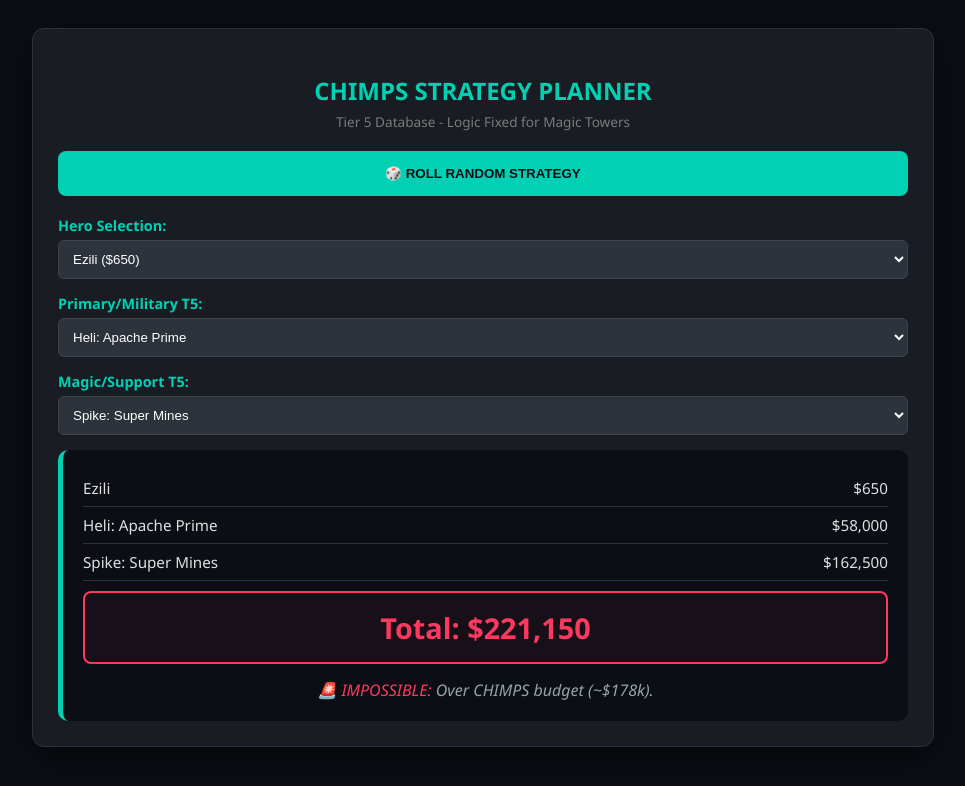
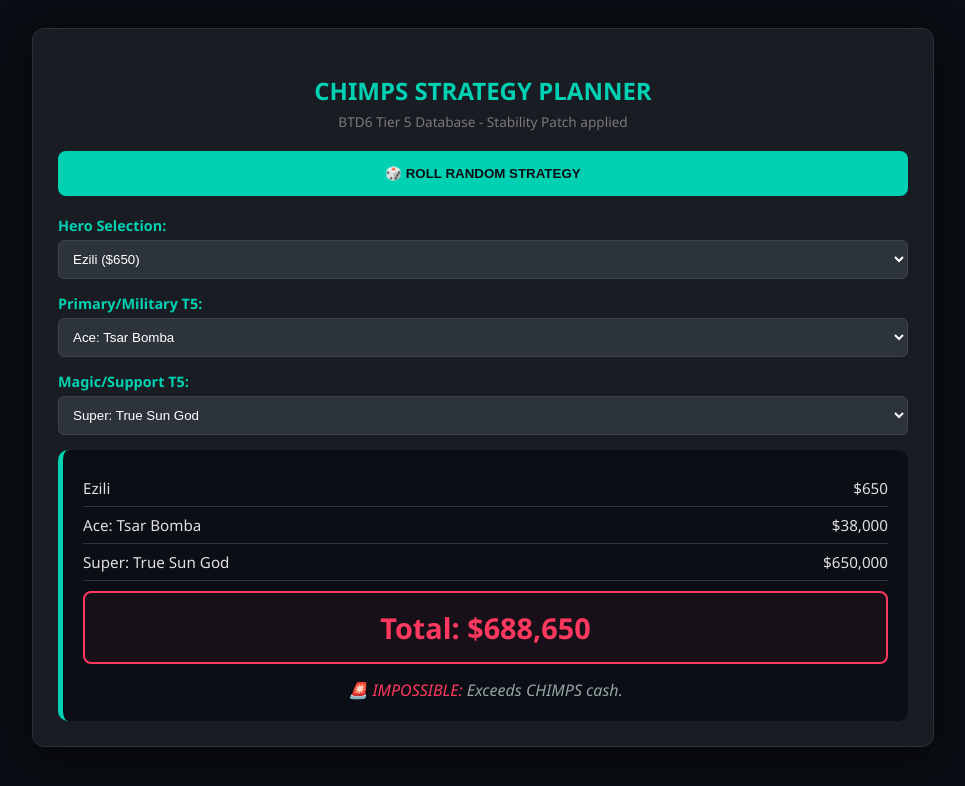
Before and after one commit to brettfilko19-sketch/BTD6Randomizer_v2, a plain HTML site: page index.html in a window 1280 px wide. Both pictures are taken after a click on the button "🎲 ROLL RANDOM STRATEGY". Shown: the whole page, without its empty margins (157-1122 px from the left). Drawn offline with Linux system fonts and the light colour scheme.

Commit message:
Update index.html

```diff
--- a/index.html
+++ b/index.html
@@ -27,7 +27,7 @@
 
 <div class="container">
     <h2>CHIMPS Strategy Planner</h2>
-    <div class="subtitle">Tier 5 Database - Logic Fixed for Magic Towers</div>
+    <div class="subtitle">BTD6 Tier 5 Database - Stability Patch applied</div>
 
     <button class="btn-random" onclick="rollRandom()">🎲 ROLL RANDOM STRATEGY</button>
 
@@ -54,100 +54,91 @@
 </div>
 
 <script>
-const heroes = [
+// Data organized into a single object for easier lookup
+const DATA = {
+    heroes: [
         { name: "Quincy", price: 585 }, { name: "Gwen", price: 970 }, { name: "Obyn", price: 700 },
-    { name: "Churchill", price: 2160 },
-    { name: "Ezili", price: 650 }, { name: "Pat Fusty", price: 865 }, { name: "Adora", price: 1080 },
-    { name: "Admiral Brickell", price: 970 }, { name: "Etienne", price: 920 }, { name: "Sauda", price: 650 },
-    { name: "Psi", price: 1080 }, { name: "Geraldo", price: 1325 }, { name: "Corvus", price: 1325 },
-    { name: "Silas", price: 1200 }, { name: "Rosalia", price: 1100 }
-];
-
-const primaryT5 = [
+        { name: "Churchill", price: 2160 }, { name: "Ezili", price: 650 }, { name: "Pat Fusty", price: 865 },
+        { name: "Adora", price: 1080 }, { name: "Admiral Brickell", price: 970 }, { name: "Etienne", price: 920 },
+        { name: "Sauda", price: 650 }, { name: "Psi", price: 1080 }, { name: "Geraldo", price: 1325 },
+        { name: "Corvus", price: 1325 }, { name: "Silas", price: 1200 }, { name: "Rosalia", price: 1100 }
+    ],
+    P: [ // Primary
         { name: "Dart: Ultra-Jugg", price: 18740 }, { name: "Dart: PMFC", price: 53700 }, { name: "Dart: XBM", price: 27375 },
         { name: "Boomer: Glaive Lord", price: 42100 }, { name: "Boomer: Perma Charge", price: 41250 }, { name: "Boomer: MOAB Dom", price: 63500 },
         { name: "Bomb: Bloon Crush", price: 61000 }, { name: "Bomb: MOAB Elim", price: 31500 }, { name: "Bomb: Bomb Blitz", price: 40500 },
         { name: "Tack: Inferno Ring", price: 55500 }, { name: "Tack: S-Maelstrom", price: 18500 }, { name: "Tack: Tack Zone", price: 25850 },
         { name: "Ice: Super Brittle", price: 38500 }, { name: "Ice: Absolute Zero", price: 26000 }, { name: "Ice: Icicle Impale", price: 38200 },
         { name: "Glue: Bloon Solver", price: 31000 }, { name: "Glue: Glue Storm", price: 19500 }, { name: "Glue: Super Glue", price: 35000 }
-];
-
-const militaryT5 = [
+    ],
+    M: [ // Military
         { name: "Sniper: Cripple MOAB", price: 45000 }, { name: "Sniper: Elite Sniper", price: 21500 }, { name: "Sniper: Elite Defender", price: 17500 },
         { name: "Sub: Energizer", price: 37000 }, { name: "Sub: Pre-Emptive", price: 43000 }, { name: "Sub: Sub Commander", price: 34000 },
         { name: "Ace: Sky Shredder", price: 46100 }, { name: "Ace: Tsar Bomba", price: 38000 }, { name: "Ace: Big Plane", price: 102000 },
         { name: "Heli: Apache Prime", price: 58000 }, { name: "Heli: Com. Commander", price: 38000 }, { name: "Heli: Special Poperations", price: 32000 },
         { name: "Dartling: Ray of Doom", price: 112000 }, { name: "Dartling: M.A.D", price: 72000 }, { name: "Dartling: B.E.Z", price: 62000 }
-];
-
-const magicT5 = [
+    ],
+    G: [ // Magic
         { name: "Wizard: Archmage", price: 42500 }, { name: "Wizard: WLP", price: 65000 }, { name: "Wizard: Prince Darkness", price: 31800 },
         { name: "Super: True Sun God", price: 650000 }, { name: "Super: Anti-Bloon", price: 103000 }, { name: "Super: Legend of Night", price: 255000 },
         { name: "Ninja: Grandmaster", price: 52000 }, { name: "Ninja: Grand Saboteur", price: 25000 }, { name: "Ninja: Master Bomber", price: 44000 },
         { name: "Alch: Permabrew", price: 72000 }, { name: "Alch: Total Transfo", price: 51000 }, { name: "Alch: BMA", price: 54000 },
         { name: "Druid: Superstorm", price: 75000 }, { name: "Druid: Spirit Forest", price: 48000 }, { name: "Druid: Avatar Wrath", price: 52000 },
         { name: "Mermonkey: Abyss Lord", price: 34500 }, { name: "Mermonkey: Popseidon", price: 48000 }, { name: "Mermonkey: Final Harmonic", price: 41200 }
-];
-
-const supportT5 = [
+    ],
+    S: [ // Support
         { name: "Spike: Super Mines", price: 162500 }, { name: "Spike: Carpet Spikes", price: 45000 }, { name: "Spike: Perma-Spike", price: 39500 },
         { name: "Village: Primary Expert", price: 32000 }, { name: "Village: Homeland", price: 55000 }, { name: "Village: Monkeyopolis", price: 15000 },
         { name: "Engi: Sent. Champion", price: 36000 }, { name: "Engi: Ultraboost", price: 115000 }, { name: "Engi: XXXL Trap", price: 62000 },
         { name: "Beast: Megalodon", price: 65000 }, { name: "Beast: Pouākai", price: 48000 }, { name: "Beast: Giganotosaurus", price: 82000 }
-];
+    ]
+};
 
 function populate() {
     const hSelect = document.getElementById('heroSelect');
     const t1Select = document.getElementById('tower1');
     const t2Select = document.getElementById('tower2');
 
-    heroes.forEach((h, i) => hSelect.add(new Option(`${h.name} ($${h.price})`, i)));
+    DATA.heroes.forEach((h, i) => hSelect.add(new Option(`${h.name} ($${h.price})`, i)));
 
-    // Tower 1: Primary (P) and Military (M)
-    const g1 = document.createElement('optgroup'); g1.label = "PRIMARY";
-    primaryT5.forEach((t, i) => g1.appendChild(new Option(t.name, "P" + i)));
-    t1Select.appendChild(g1);
+    const groups = [
+        { select: t1Select, label: "PRIMARY", key: "P" },
+        { select: t1Select, label: "MILITARY", key: "M" },
+        { select: t2Select, label: "MAGIC", key: "G" },
+        { select: t2Select, label: "SUPPORT", key: "S" }
+    ];
 
-    const g2 = document.createElement('optgroup'); g2.label = "MILITARY";
-    militaryT5.forEach((t, i) => g2.appendChild(new Option(t.name, "M" + i)));
-    t1Select.appendChild(g2);
-
-    // Tower 2: Magic (G) and Support (S)
-    // Note: Changed Magic prefix to "G" to avoid overlap with "M"
-    const g3 = document.createElement('optgroup'); g3.label = "MAGIC";
-    magicT5.forEach((t, i) => g3.appendChild(new Option(t.name, "G" + i)));
-    t2Select.appendChild(g3);
-
-    const g4 = document.createElement('optgroup'); g4.label = "SUPPORT";
-    supportT5.forEach((t, i) => g4.appendChild(new Option(t.name, "S" + i)));
-    t2Select.appendChild(g4);
+    groups.forEach(group => {
+        const g = document.createElement('optgroup');
+        g.label = group.label;
+        DATA[group.key].forEach((t, i) => {
+            g.appendChild(new Option(t.name, group.key + i));
+        });
+        group.select.appendChild(g);
+    });
 }
 
-function getTower(val) {
+function getTowerData(val) {
+    if (!val) return { name: "None", price: 0 };
     const prefix = val.charAt(0);
     const index = parseInt(val.substring(1));
-
-    if(prefix === "P") return primaryT5[index];
-    if(prefix === "M") return militaryT5[index];
-    if(prefix === "G") return magicT5[index]; // G = Magic
-    if(prefix === "S") return supportT5[index];
-
-    return {name: "Error", price: 0};
+    // Return tower from data object or a default error object
+    return (DATA[prefix] && DATA[prefix][index]) ? DATA[prefix][index] : { name: "Unknown", price: 0 };
 }
 
 function updateUI() {
-    const hSelect = document.getElementById('heroSelect');
-    const t1Select = document.getElementById('tower1');
-    const t2Select = document.getElementById('tower2');
+    const hIdx = document.getElementById('heroSelect').value;
+    const t1Val = document.getElementById('tower1').value;
+    const t2Val = document.getElementById('tower2').value;
 
-    const h = heroes[hSelect.value];
-    const t1 = getTower(t1Select.value);
-    const t2 = getTower(t2Select.value);
+    const hero = DATA.heroes[hIdx] || { name: "None", price: 0 };
+    const t1 = getTowerData(t1Val);
+    const t2 = getTowerData(t2Val);
 
-    const total = h.price + t1.price + t2.price;
+    const total = Number(hero.price) + Number(t1.price) + Number(t2.price);
 
     document.getElementById('priceReport').innerHTML = `
-        <div class="cost-row"><span>${h.name}</span><span>$${h.price.toLocaleString()}</span></div>
+        <div class="cost-row"><span>${hero.name}</span><span>$${hero.price.toLocaleString()}</span></div>
         <div class="cost-row"><span>${t1.name}</span><span>$${t1.price.toLocaleString()}</span></div>
         <div class="cost-row"><span>${t2.name}</span><span>$${t2.price.toLocaleString()}</span></div>
     `;
@@ -157,15 +148,14 @@
 
     totalBox.innerText = `Total: $${total.toLocaleString()}`;
 
+    // Dynamic Class Switching
+    totalBox.classList.remove('over-budget', 'under-budget');
     if (total > 178000) {
-        totalBox.className = "total-box over-budget";
-        advice.innerHTML = "<span style='color:#ff3860'>🚨 IMPOSSIBLE:</span> Over CHIMPS budget (~$178k).";
-    } else if (total > 130000) {
-        totalBox.className = "total-box over-budget";
-        advice.innerHTML = "<span style='color:#ffdd57'>⚠️ TIGHT:</span> Requires heavy save-ups.";
+        totalBox.classList.add('over-budget');
+        advice.innerHTML = "<span style='color:#ff3860'>🚨 IMPOSSIBLE:</span> Exceeds CHIMPS cash.";
     } else {
-        totalBox.className = "total-box under-budget";
-        advice.innerHTML = "<span style='color:#00d1b2'>✅ VIABLE:</span> Solid budget for support.";
+        totalBox.classList.add('under-budget');
+        advice.innerHTML = "<span style='color:#00d1b2'>✅ VIABLE:</span> Fits within CHIMPS budget.";
     }
 }
 
@@ -174,22 +164,16 @@
     const t1Select = document.getElementById('tower1');
     const t2Select = document.getElementById('tower2');
 
-    // Helper to pick a random index that isn't an optgroup label
-    const pickRandomValidIndex = (selectElement) => {
-        let idx;
-        do {
-            idx = Math.floor(Math.random() * selectElement.options.length);
-        } while (selectElement.options[idx].disabled); // Skips labels if any are disabled
-        return idx;
-    };
+    // Force a valid index selection
+    hSelect.selectedIndex = Math.floor(Math.random() * hSelect.options.length);
+    t1Select.selectedIndex = Math.floor(Math.random() * t1Select.options.length);
+    t2Select.selectedIndex = Math.floor(Math.random() * t2Select.options.length);
 
-    hSelect.selectedIndex = Math.floor(Math.random() * heroes.length);
-    t1Select.selectedIndex = pickRandomValidIndex(t1Select);
-    t2Select.selectedIndex = pickRandomValidIndex(t2Select);
-
+    // Explicitly call update so we don't rely on the 'change' event
     updateUI();
 }
 
+// Initialize
 populate();
 updateUI();
 </script>
```
Lines whose indentation alone changed are shown as unchanged.
